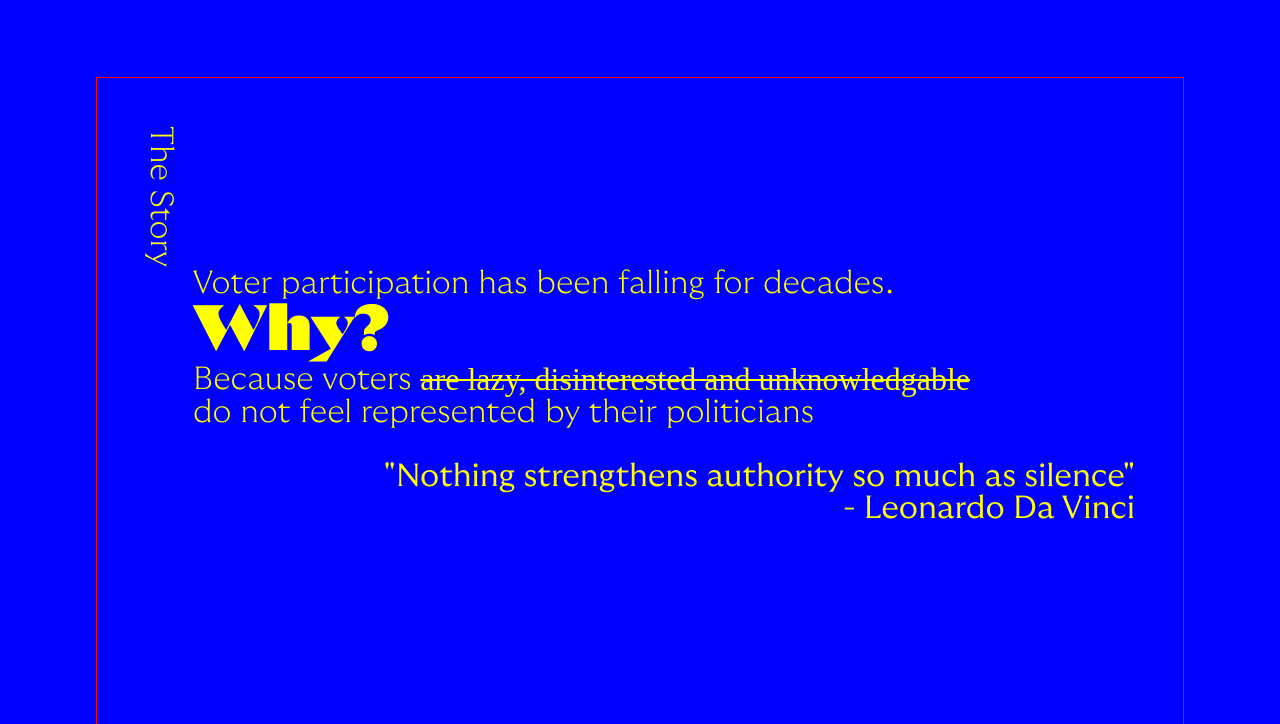
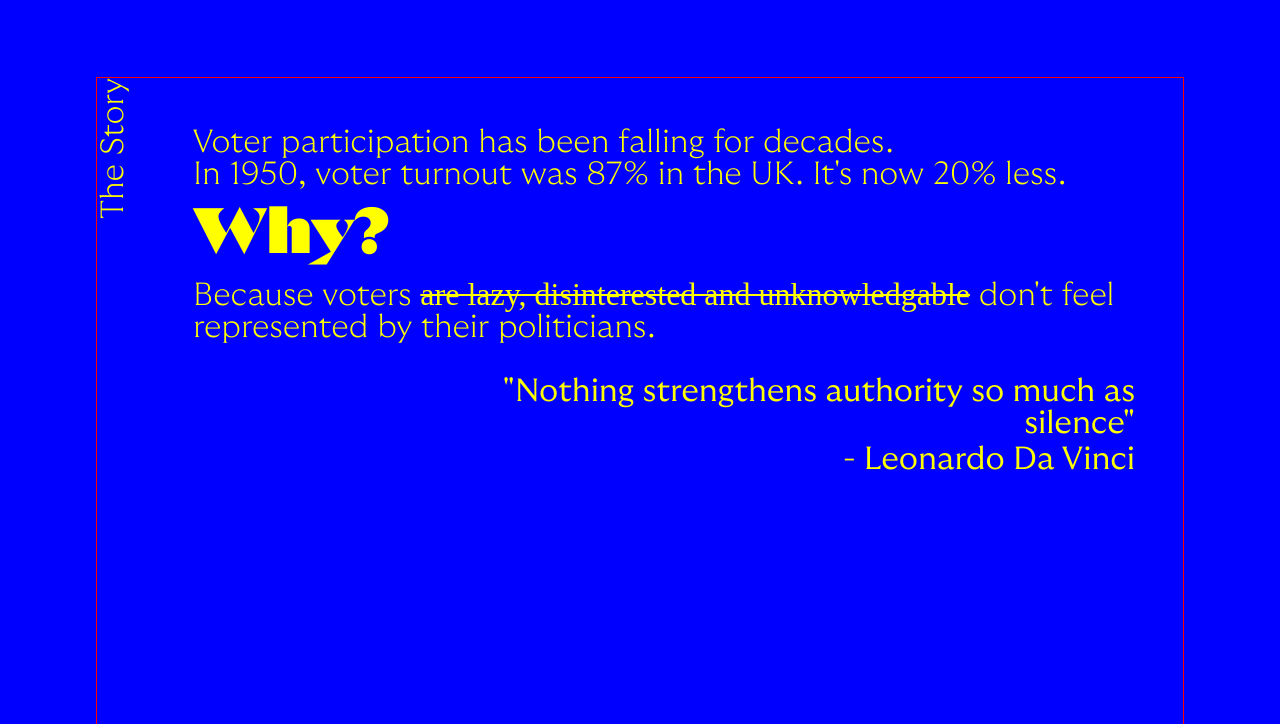
Before and after one commit to llleeeaaannn/spoilyourvote, a website built with webpack: page src/index.html in a window 1280 px wide. Shown: the part 963-1687 px from the top of the page. Built offline with nearby package versions, Linux system fonts and the light colour scheme; a web font is replaced by a local one.

Commit message:
restyled:

```diff
--- a/package.json
+++ b/package.json
@@ -21,6 +21,7 @@
   },
   "dependencies": {
     "html-webpack-plugin": "^5.5.0",
+    "locomotive-scroll": "^4.1.4",
     "rellax": "^1.12.1"
   }
 }
--- a/src/index.html
+++ b/src/index.html
@@ -6,7 +6,7 @@
     <title>Spoil Your Vote</title>
   </head>
 
-  <body class="disable-transitions-onload">
+  <body>
 
     <div id="logo-container">
       <span class="logo-word">Spoil</span>
@@ -57,9 +57,8 @@
 
       <div id="stats-container">
 
-        <div class="turn rellax" data-rellax-speed="-2">
+        <div class="turn rellax">
           <span>The Story</span>
-          <!-- Rotate above text 90% -->
         </div>
 
         <div>
@@ -67,25 +66,19 @@
         </div>
 
         <div>
+          <span>In 1950, voter turnout was 87% in the UK. It's now 20% less.</span>
+        </div>
+
+        <div class="question" data-scroll data-scroll-speed="2">
           <span>Why?</span>
         </div>
 
-        <div class="question">
-          <div>
-            <span>Because voters </span>
-          </div>
-
-          <div>
-            <span class="line-through"> are lazy, disinterested and unknowledgable</span>
-          </div>
-        </div>
-
-        <div>
-          <span>do not feel represented by their politicians </span>
+        <div class="answer">
+          <span>Because voters <i>are lazy, disinterested and unknowledgable</i> don't feel represented by their politicians.</span>
         </div>
 
         <div class="quote">
-          <span class="italic">"Nothing strengthens authority so much as silence"</span>
+          <span>"Nothing strengthens authority so much as silence"</span>
           <span> - Leonardo Da Vinci</span>
         </div>
 
--- a/src/main.js
+++ b/src/main.js
@@ -21,7 +21,9 @@ export default class Main {
   }
 
   parallaxScrolling() {
-    const rellax = new Rellax('.rellax');
+    const rellax = new Rellax('.rellax', {
+      wrapper:'#stats-container'
+    });
   }
 
   randomSlogan() {
--- a/src/script.js
+++ b/src/script.js
@@ -1,8 +1,11 @@
 import './style.css';
 import Main from './main.js';
-import Rellax from 'rellax'
+import LocomotiveScroll from 'locomotive-scroll';
 
-const rellax = new Rellax('.rellax', { horizontal:true });
+const scroll = new LocomotiveScroll({
+  el: document.querySelector('[data-scroll-container]'),
+  smooth: true
+});
 
 const main = new Main();
 main.start();
--- a/src/style.css
+++ b/src/style.css
@@ -165,38 +165,42 @@ body {
 	font-family: 'GT Thin Median';
 }
 
-#stats-container > :nth-child(3) {
-	font-size: 4rem;
-	font-family: 'GT Ultra Fine';
-}
-
 #stats-container > :nth-child(6) {
 	align-self: flex-end;
-	margin-top: 2rem;
 	font-size: 2rem;
 	font-family: 'GT Light Median';
 }
 
 #stats-container .turn {
-	/* position: absolute;
+	position: absolute;
 	top: 0;
-	left: 0; */
+	left: 0;
 	margin-left: 0rem;
 	writing-mode: vertical-lr;
-	/* transform: rotate(180deg); */
+	transform: rotate(180deg);
 }
 
 .question {
+	margin-top: 0.75rem;
+}
+
+.question span {
+	font-size: 4rem;
+	font-family: 'GT Ultra Fine';
+}
+
+.answer {
 	display: flex;
 	flex-direction: row;
 	justify-content: flex-start;
+	margin-top: 0.75rem;
 }
 
-.question :first-child span {
+.answer span {
 	white-space: pre-wrap;
 }
 
-#stats-container .line-through {
+#stats-container i {
 	font-family: 'GT Thin Median Italic';
 	text-decoration: line-through;
 	text-decoration-thickness: 0.1rem;
@@ -206,6 +210,19 @@ body {
 	display: flex;
 	flex-direction: column;
 	align-items: flex-end;
+	align-self: flex-end;
+	margin-top: 2rem;
+	margin-left: 20vw;
+	font-size: 2rem;
+	font-family: 'GT Light Median';
+}
+
+#stats-container .quote span {
+	text-align: right;
+}
+
+#stats-container .quote :first-child {
+	margin-bottom: 0.25rem;
 }
 
 /* Wave at bottom of main container */
```
Also changed, not shown: dist/index.html, dist/script.bundle.js, src/images/falling-man.jpg (deleted), src/images/obey-poster.jpg (deleted), src/images/police-riot.jpeg (deleted), src/images/protest.jpg (deleted), src/images/tiananmen-square.jpg (deleted), 4 other files.
